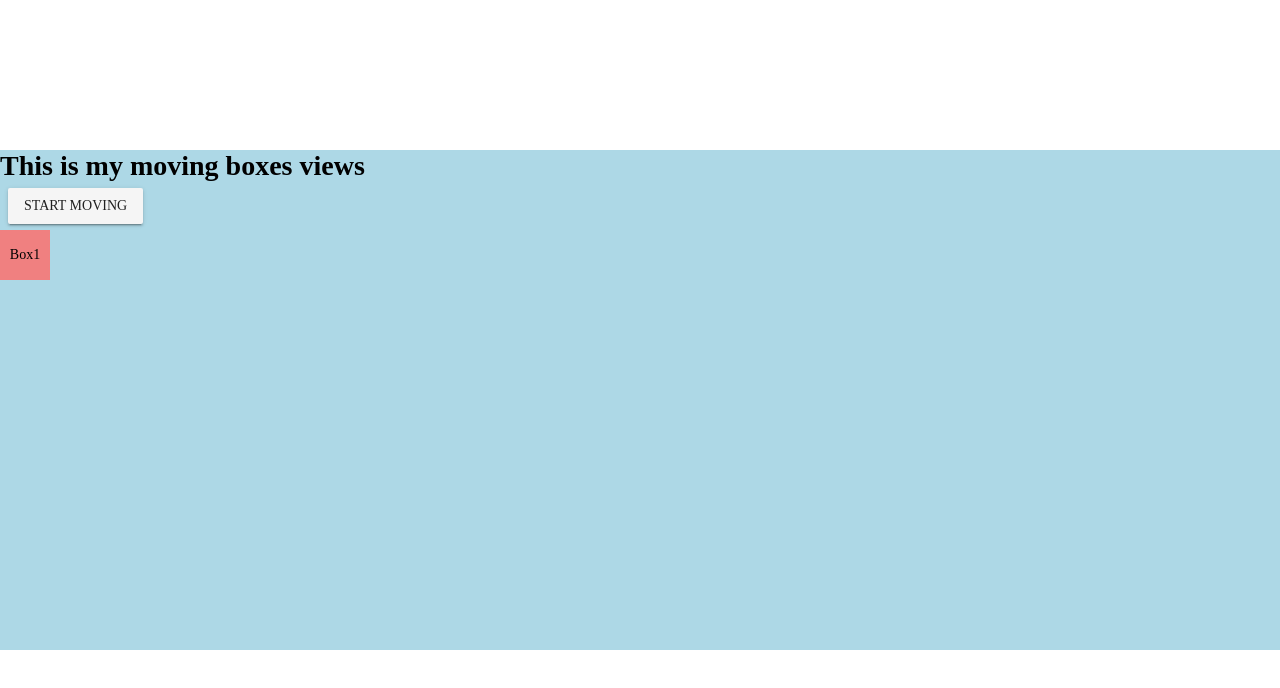
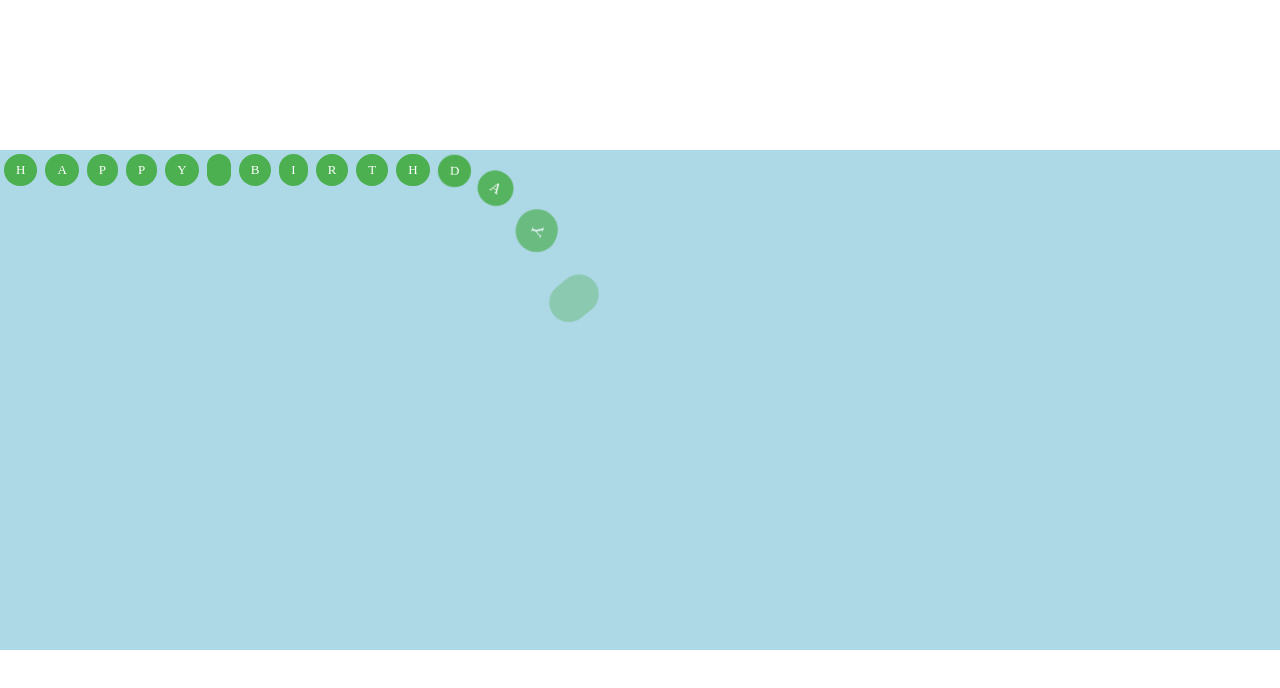
Before and after one commit to Paul-Kijtapart/smile, a Vue app: page / in a window 1280 px wide. Shown: the top 688 px of the page. Built offline with nearby package versions, Linux system fonts and the light colour scheme.

Commit message:
Feat: Set up happy-birthday-view.

```diff
--- a/src/App.vue
+++ b/src/App.vue
@@ -3,7 +3,7 @@
 
     <!-- Content -->
     <div class="show-content">
-      <moving-boxes-view></moving-boxes-view>
+      <happy-birthday-view></happy-birthday-view>
     </div>
   </div>
 </template>
@@ -11,10 +11,11 @@
 <script>
   import ShowList from "./components/show-list/show-list";
   import MovingBoxesView from "./views/moving-boxes-view";
+  import HappyBirthdayView from "./views/happy-birthday-view";
 
   export default {
     name: 'app',
-    components: {MovingBoxesView, ShowList},
+    components: {HappyBirthdayView, MovingBoxesView, ShowList},
   }
 </script>
 
--- /dev/null
+++ b/src/components/character-box.vue
@@ -0,0 +1,23 @@
+<template>
+  <v-chip class="character-box text-capitalize"
+          color="green"
+          text-color="white">
+    {{ value }}
+  </v-chip>
+</template>
+
+<script>
+  export default {
+    name: "character-box",
+    props: {
+      value: {
+        type: String,
+        required: true
+      }
+    }
+  }
+</script>
+
+<style lang="scss" scoped>
+
+</style>
--- /dev/null
+++ b/src/views/happy-birthday-view.vue
@@ -0,0 +1,39 @@
+<template>
+  <div class="happy-birthday">
+    <character-box v-for="(value,index) in happyBirthdayWord"
+                   :key="index"
+                   :value="value"
+                   class="happy-birthday-char">
+    </character-box>
+  </div>
+</template>
+
+<script>
+  import {TweenMax, Power2, Elastic} from "gsap/TweenMax";
+
+  import CharacterBox from "../components/character-box";
+
+  export default {
+    name: "happy-birthday-view",
+    components: {CharacterBox},
+    data: function () {
+      return {
+        happyBirthdayWord: "Happy birthday :)"
+      };
+    },
+    mounted() {
+      // Start HappyBirthday animation.
+      const fromStyle = {
+        opacity: 0,
+        y: 200,
+        rotation: 360,
+        scale: 2,
+      };
+      TweenMax.staggerFrom('.happy-birthday-char', 2, fromStyle, 0.5);
+    }
+  }
+</script>
+
+<style lang="scss" scoped>
+
+</style>
--- a/src/views/moving-boxes-view.vue
+++ b/src/views/moving-boxes-view.vue
@@ -20,7 +20,6 @@
     name: "moving-boxes-view",
     methods: {
       moveRight: function () {
-        const box1 = this.$refs['box1'];
         TweenMax.to('.box-1', 2, {
           backgroundColor: 'blue',
           width: 100,
```
